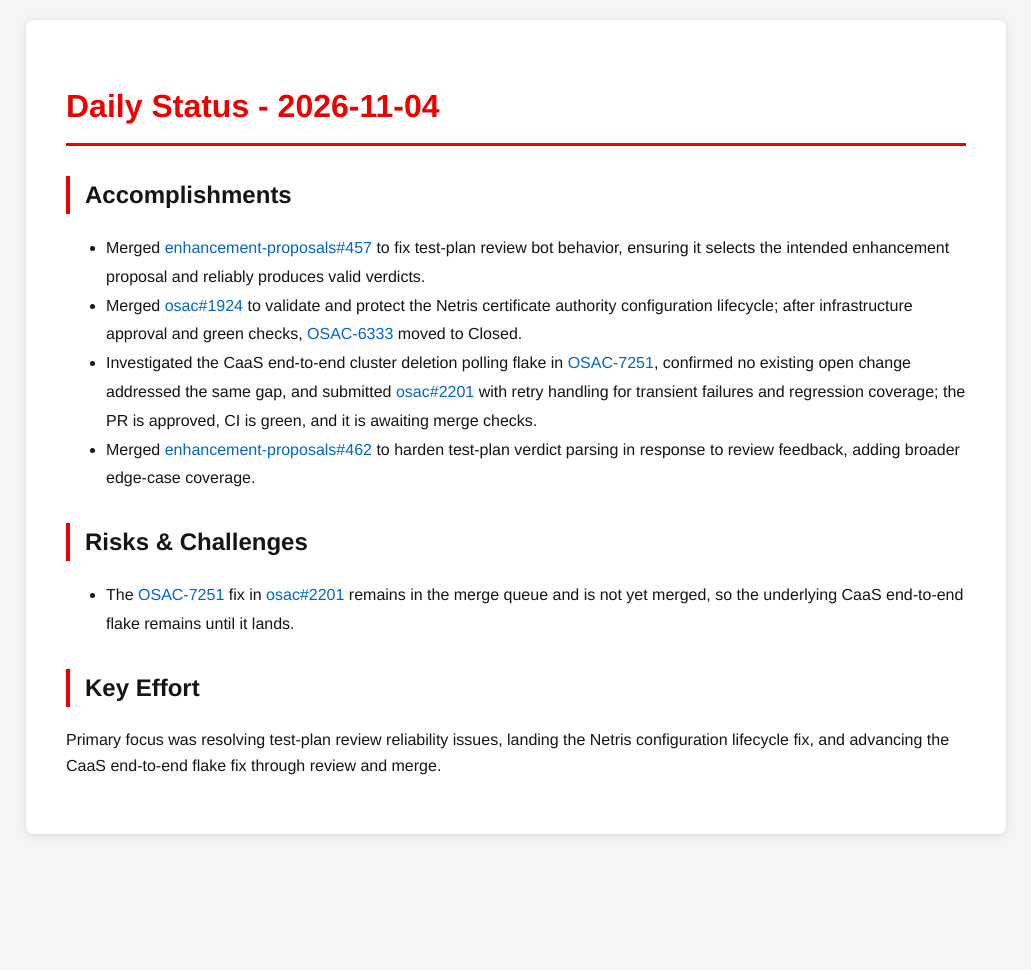
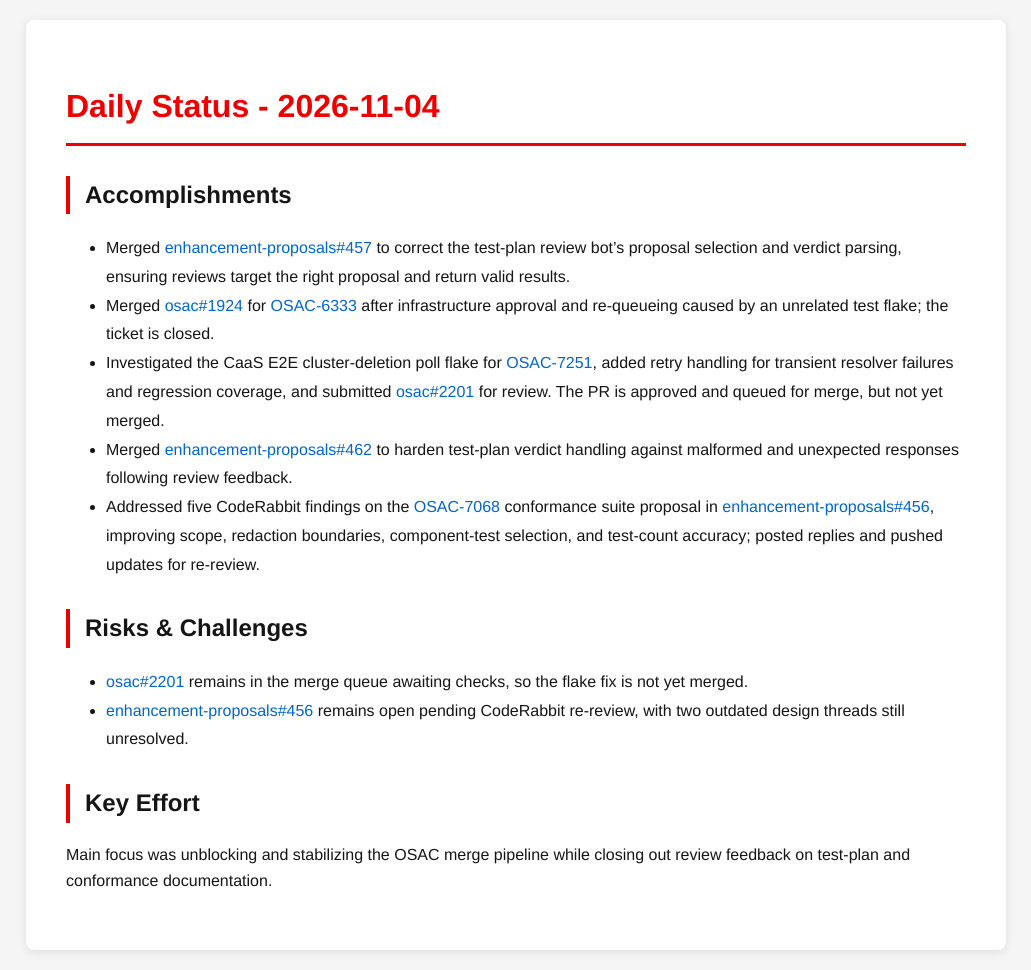
Before and after one commit to tzvatot/daily-status, a Jekyll site: the page built from 2026-11-04.md, in a window 1280 px wide. Shown: the whole page, without its empty margins (124-1155 px from the left). Built offline with Jekyll 4.4.1, drawn with Linux system fonts in a browser that asks for light colours; before the commit the page ends 900 px from its top, so only the background shows below that.

Commit message:
Daily status update - 2026-11-04

```diff
--- a/2026-11-04.md
+++ b/2026-11-04.md
@@ -7,13 +7,15 @@ date: 2026-11-04
 # Daily Status - 2026-11-04
 
 ## Accomplishments
-- Merged [enhancement-proposals#457](https://github.com/osac-project/enhancement-proposals/pull/457) to fix test-plan review bot behavior, ensuring it selects the intended enhancement proposal and reliably produces valid verdicts.
-- Merged [osac#1924](https://github.com/osac-project/osac/pull/1924) to validate and protect the Netris certificate authority configuration lifecycle; after infrastructure approval and green checks, [OSAC-6333](https://redhat.atlassian.net/browse/OSAC-6333) moved to Closed.
-- Investigated the CaaS end-to-end cluster deletion polling flake in [OSAC-7251](https://redhat.atlassian.net/browse/OSAC-7251), confirmed no existing open change addressed the same gap, and submitted [osac#2201](https://github.com/osac-project/osac/pull/2201) with retry handling for transient failures and regression coverage; the PR is approved, CI is green, and it is awaiting merge checks.
-- Merged [enhancement-proposals#462](https://github.com/osac-project/enhancement-proposals/pull/462) to harden test-plan verdict parsing in response to review feedback, adding broader edge-case coverage.
+- Merged [enhancement-proposals#457](https://github.com/osac-project/enhancement-proposals/pull/457) to correct the test-plan review bot's proposal selection and verdict parsing, ensuring reviews target the right proposal and return valid results.
+- Merged [osac#1924](https://github.com/osac-project/osac/pull/1924) for [OSAC-6333](https://redhat.atlassian.net/browse/OSAC-6333) after infrastructure approval and re-queueing caused by an unrelated test flake; the ticket is closed.
+- Investigated the CaaS E2E cluster-deletion poll flake for [OSAC-7251](https://redhat.atlassian.net/browse/OSAC-7251), added retry handling for transient resolver failures and regression coverage, and submitted [osac#2201](https://github.com/osac-project/osac/pull/2201) for review. The PR is approved and queued for merge, but not yet merged.
+- Merged [enhancement-proposals#462](https://github.com/osac-project/enhancement-proposals/pull/462) to harden test-plan verdict handling against malformed and unexpected responses following review feedback.
+- Addressed five CodeRabbit findings on the [OSAC-7068](https://redhat.atlassian.net/browse/OSAC-7068) conformance suite proposal in [enhancement-proposals#456](https://github.com/osac-project/enhancement-proposals/pull/456), improving scope, redaction boundaries, component-test selection, and test-count accuracy; posted replies and pushed updates for re-review.
 
 ## Risks & Challenges
-- The [OSAC-7251](https://redhat.atlassian.net/browse/OSAC-7251) fix in [osac#2201](https://github.com/osac-project/osac/pull/2201) remains in the merge queue and is not yet merged, so the underlying CaaS end-to-end flake remains until it lands.
+- [osac#2201](https://github.com/osac-project/osac/pull/2201) remains in the merge queue awaiting checks, so the flake fix is not yet merged.
+- [enhancement-proposals#456](https://github.com/osac-project/enhancement-proposals/pull/456) remains open pending CodeRabbit re-review, with two outdated design threads still unresolved.
 
 ## Key Effort
-Primary focus was resolving test-plan review reliability issues, landing the Netris configuration lifecycle fix, and advancing the CaaS end-to-end flake fix through review and merge.
+Main focus was unblocking and stabilizing the OSAC merge pipeline while closing out review feedback on test-plan and conformance documentation.
```
